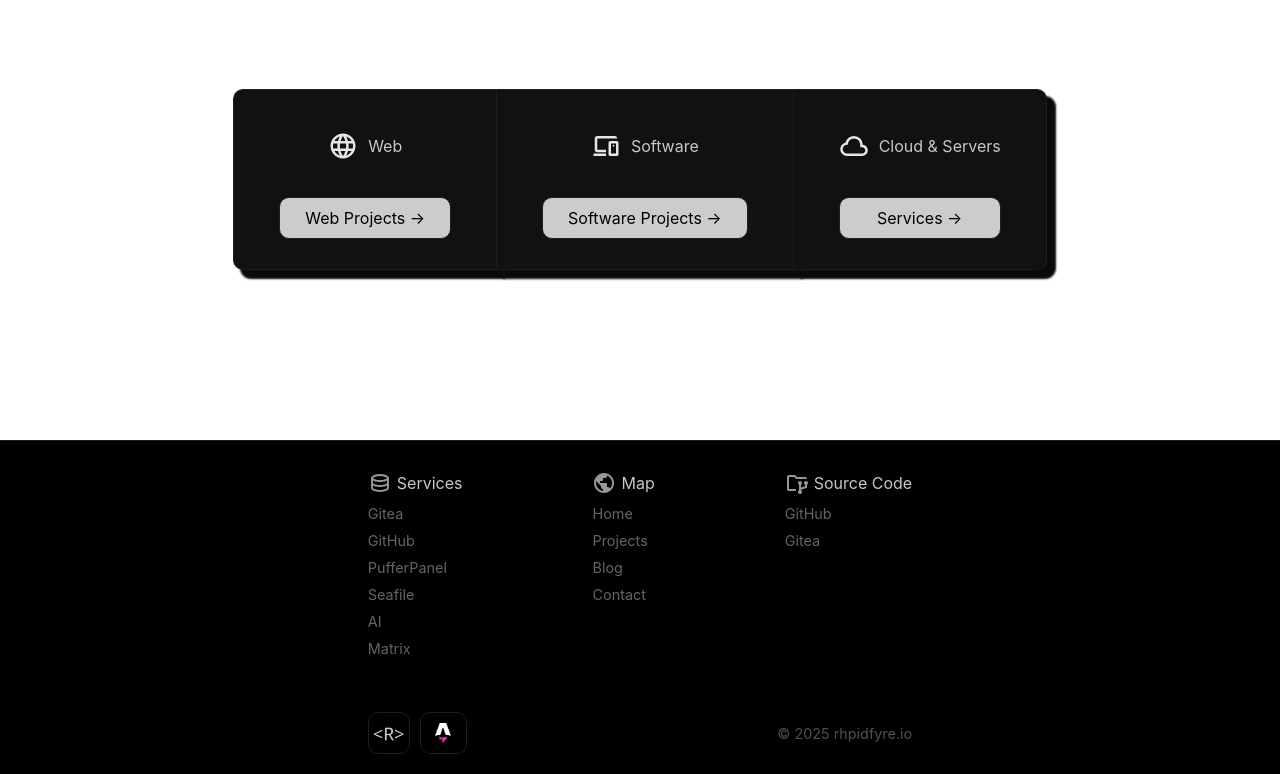
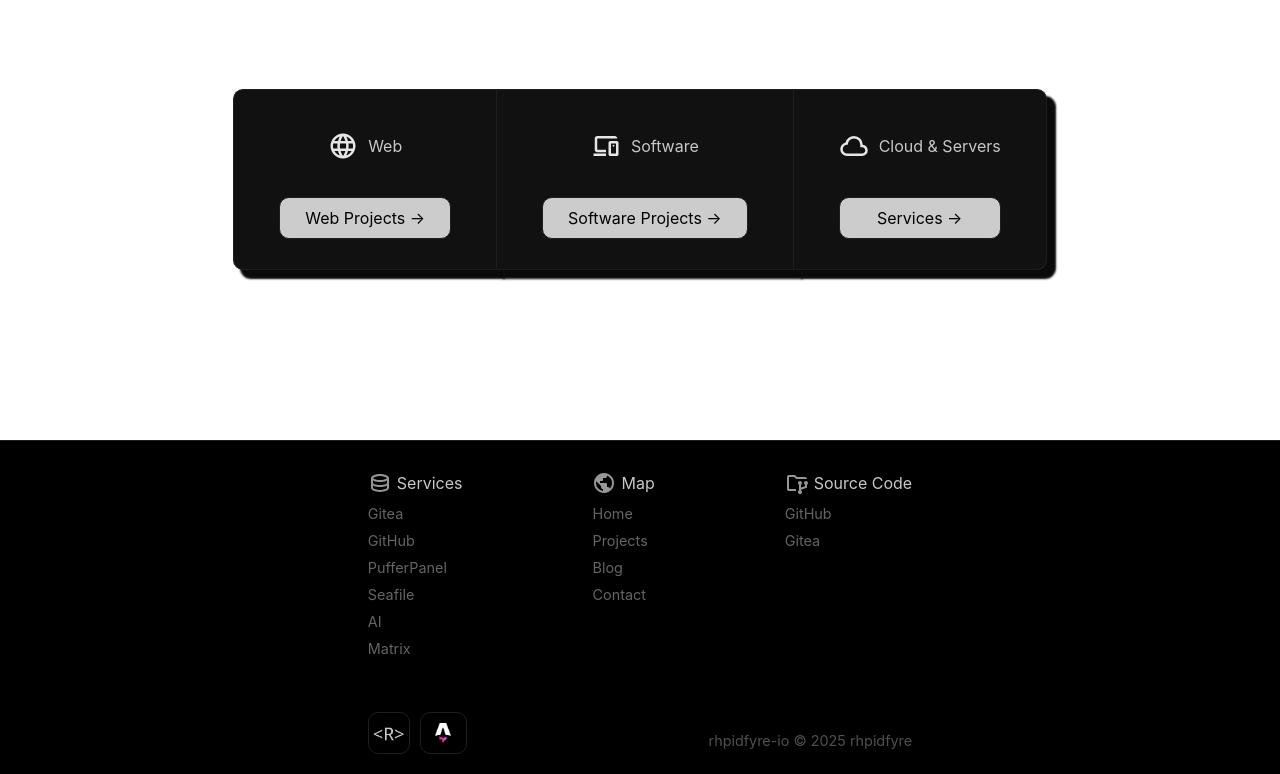
Before and after one commit to rhpidfyre-io/rhpidfyre.io, an Astro site: page / in a window 1280 px wide. Shown: the part 380-1154 px from the top of the page. Built offline with nearby package versions, Linux system fonts and the light colour scheme; Astro itself is replaced by a stand-in of ours.

Commit message:
Copyright leads to the website's license

```diff
--- a/src/components/footer/copyright.astro
+++ b/src/components/footer/copyright.astro
@@ -15,9 +15,9 @@ import ThemeSelector from "./theme.astro"
 			img_height="20px"
 			height="40px"
 			color="transparent"/>
+		<ThemeSelector/>
 	</section>
-	<ThemeSelector/>
-	<a href="https://raw.githubusercontent.com/rhpidfyre-io/rhpidfyre.io/refs/heads/master/LICENSE" class="copyright">&copy; 2025 rhpidfyre.io</a>
+	<a href="https://raw.githubusercontent.com/rhpidfyre-io/rhpidfyre.io/refs/heads/master/LICENSE" class="copyright">rhpidfyre-io &copy; 2025 rhpidfyre</a>
 </footer>
 
 <style>
@@ -31,6 +31,7 @@ import ThemeSelector from "./theme.astro"
 			text-align: center;
 			color: var(--text-color-trinary);
 			text-decoration: none;
+			margin: auto 0 5px 0;
 		}
 	}
 	.logos {
```
